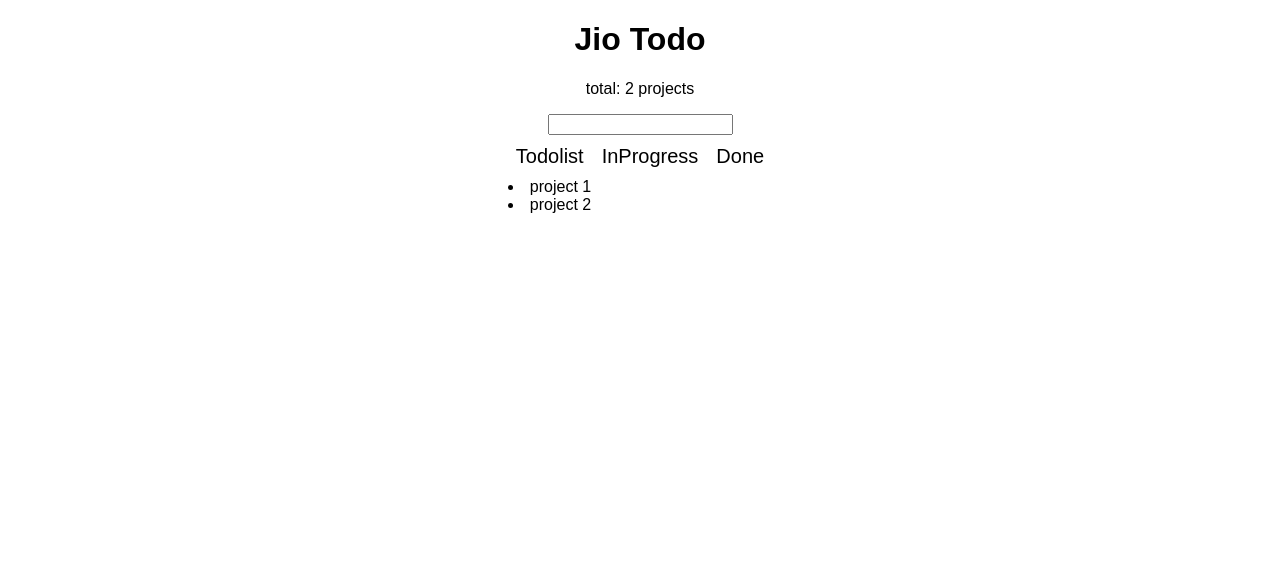
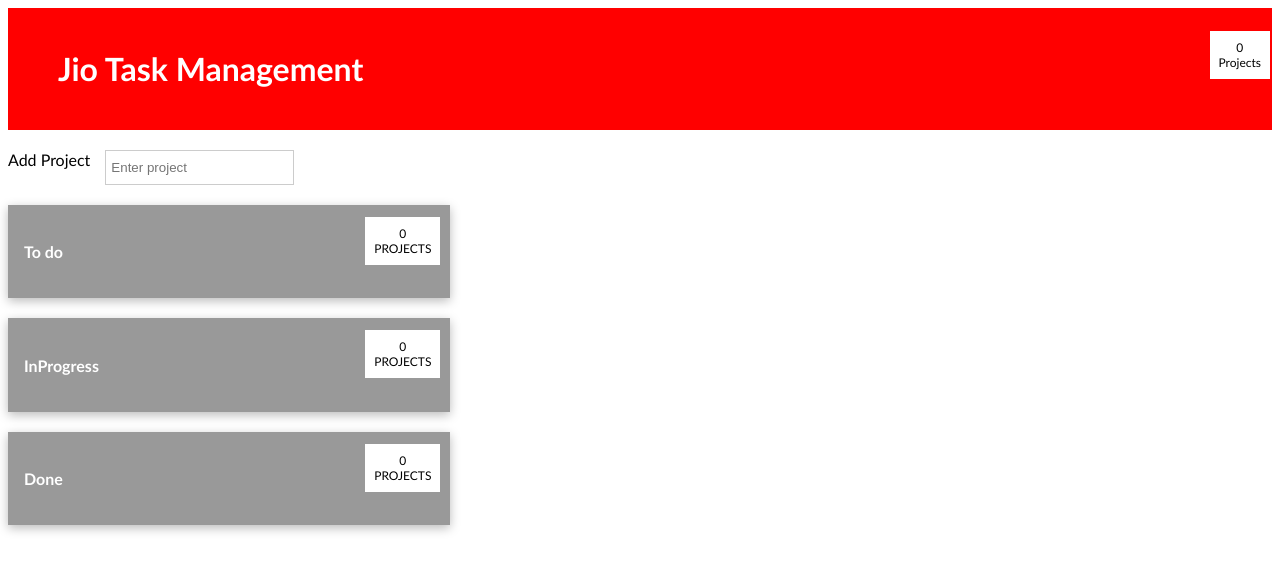
Before and after one commit to shablcuShaluRai/Task-managment, a React (Create React App) app: page / in a window 1280 px wide. Shown: the top 572 px of the page. Built offline with nearby package versions, Linux system fonts and the light colour scheme.

Commit message:
updated  project number

```diff
--- a/package.json
+++ b/package.json
@@ -5,8 +5,8 @@
   "dependencies": {
     "react": "^16.1.1",
     "react-dom": "^16.1.1",
+    "react-dropzone": "^4.2.3",
     "react-scripts": "1.0.17"
-
   },
   "scripts": {
     "start": "react-scripts start",
--- a/src/App.js
+++ b/src/App.js
@@ -1,18 +1,15 @@
 import React, { Component } from 'react';
-import Draggable from 'react-draggable';
-
-
-
-let intialTasks = [
-    'project 1',
-    'project 2'
-   ];
+import TodoItem from './TodoItem'
 
 export default class App extends Component {
 
   state = {
-    todo:intialTasks,
-    newItem:''
+    projects : [],
+    todo : [],
+    progress : [],
+    done : [],
+    newItem : '',
+    mainover: {},
   }
 
 
@@ -22,6 +19,7 @@
 
     updateItem = (newItem) => {
       this.state.todo.push(this.state.newItem)
+      this.state.projects.push(this.state.newItem)
           this.setState({newItem:''})
      }
 
@@ -31,42 +29,90 @@
       }
     }
 
+    dragOver = (e) => {
+      this.setState({
+        mainover : e.target.dataset
+      });
+        }
+
+
+
   render() {
-    let showingData = this.state.todo.sort()
-    console.log(showingData.length);
+      return (
+      <div>
+      <div className="header container-fluid">
+        <div >
+              <h1> Jio Task Management </h1>
+        </div>
+      </div>
+      <div className="count-bar total">
+        {this.state.projects.length} <br/> Projects
+      </div>
+      <div className="container">
 
-    return (
-      <div className="App" align='center'>
-        <h1>Jio Todo</h1>
-        <p>total: {showingData.length} projects </p>
+        <label>Add Project</label>
         <input
          type = 'text'
+         placeholder = 'Enter project'
          value = {this.state.newItem}
          onChange = { (event) => this.handleChange(event.target.value)}
          onKeyPress = { this.handleKeyPress}
         />
-         <div>
-         <table>
-         <thead>
-         <tr>
-         <td>Todolist</td>
-         <td>InProgress</td>
-         <td>Done</td>
-         </tr>
-         </thead>
-          <tbody>
-          {showingData.map((todo, index) =>
-            <Draggable>
-            <li key = { index }>
-             { todo }</li>
-            </Draggable>) }
-          </tbody>
+        </div>
 
 
+         <div className='container'>
+           <div onDragOver={this.dragOver}>
+               <div className='row'>
+                 <div className="todo block">
+                   <div className="block-header">
+                     <h4 data-type="todo">To do </h4>
+                     <div className="count-bar">{this.state.todo.length} <br/> PROJECTS</div>
+                   </div>
+                   <div className="block-body">
+                     <TodoItem
+                        list={this.state.todo}
+                        over={this.state.mainover}
+                       id="todo" />
+                    </div>
+                 </div>
+               </div>
+               <div  className = 'col2'data-type="progress">
+               <div>
+                 <div className=" block" data-type="progress">
+                     <div className="block-header" data-type="progress">
+                       <h4 data-type="progress">  InProgress </h4>
+                       <div className="count-bar" data-type="progress">{this.state.progress.length} <br/> PROJECTS</div>
+                     </div>
+                     <div className="block-body" data-type="progress">
+                      <TodoItem
+                         list={this.state.progress}
+                          over={this.state.mainover}
+                         id="progress" />
+                     </div>
+                 </div>
+               </div>
+               </div>
+               <div  className='col3' data-type="done">
+                 <div className=" block" data-type="done">
+                     <div className="block-header" data-type="done">
+                       <h4 data-type="done">  Done </h4>
+                       <div className="count-bar" data-type="done">{this.state.done.length} <br/> PROJECTS</div>
+                     </div>
+                     <div className="block-body" data-type="done">
 
-         </table>
-         </div>
+                       <TodoItem
+                         list={this.state.done}
+                          over={this.state.mainover}
+                         id="done" />
+
+                     </div>
+                 </div>
+               </div>
+           </div>
       </div>
+      </div>
+
     );
   }
 }
--- /dev/null
+++ b/src/TodoItem.js
@@ -0,0 +1,86 @@
+import React, { Component } from 'react';
+
+
+export default class TodoItem extends Component {
+
+  state = {
+    list : this.props.list,
+    id: this.props.id
+  }
+
+
+    dragStart = (e) =>  {
+    this.dragged = e.currentTarget;
+      e.dataTransfer.effectAllowed = 'move';
+    }
+
+  dragEnd = (e) => {
+    e.preventDefault();
+
+    let parent = this._reactInternalFiber._debugOwner.stateNode;
+    console.log("parent", parent);
+    // access the state of parent
+    let parentState = parent.state;
+    // source has :  DOMStringMap {id: "3", type: "todo", elem: "falkdj"}
+    let source = this.dragged.dataset;
+    // list of elements
+    let newList = this.state.list;
+    // dest has destination where move the element.
+    let dest = this.props.over;
+    console.log("dest", dest.type);
+    console.log("this.props",this.props);
+
+    if (Object.keys(dest).length > 0) {
+      if (dest.type !== this.state.id) {
+          newList.splice(source.id, 1);
+          this.setState({
+            list: newList
+          })
+
+          let destList = parentState[dest.type];
+          destList.splice(dest.id, 0, source.elem);
+           let listKey = dest.type;
+           console.log("listKey",listKey);
+          parent.setState({
+            listKey: destList
+          })
+          console.log("parnjer", parent.state.listKey);
+      }
+      else if (dest.type === this.state.id) {
+          dest = this.over.dataset;
+          newList.splice(source.id, 1);
+          newList.splice(dest.id, 0, source.elem);
+          this.setState({
+            list: newList
+          })
+      }
+  }
+  }
+
+
+
+  dragOver = (e) =>  {
+  this.over = e.target;
+  }
+
+  render () {
+    let  showingData = this.state.list.sort()
+  return (
+    <ul onDragOver={this.dragOver}>
+      {showingData.map((item, index) =>  {
+        return (
+          <li data-id={index}
+          data-type={this.state.id}
+          data-elem={item}
+          key={index}
+          draggable="true"
+          onDragEnd={this.dragEnd}
+          onDragStart={this.dragStart}>
+            {item}
+          </li>
+          )
+        })}
+    </ul>
+  )
+  }
+  }
--- a/src/index.css
+++ b/src/index.css
@@ -1,26 +1,83 @@
 body {
-  margin: 0;
-  padding: 0;
-  font-family: sans-serif;
+	font-family: "Trebuchet MS";
+	background: #fff;
+}
+
+.header {
+  background: #FF0000;
+  padding: 20px 50px;
+  margin-bottom: 20px;
+  color: #fff;
+}
+
+label {
+  margin-right: 15px;
+}
+
+input {
+  padding: 9px 5px;
+  outline: none;
+  border: 1px solid #ccc;
+  background: #fff;
+}
+
+.block {
+  margin: 20px 0px;
+  width: 35%;
+  position: relative;
+  background: #fff;
+  min-height: 90px;
+  box-shadow: 0px 3px 10px #bbb;
+}
+
+.block-header {
+	background: #999;
+	padding: 16px;
+}
+
+.block-header h4 {
+	display: inline-block;
+	color: #fff;
 }
 
 
-table {
-  border-collapse: separate;
+.count-bar {
+	position: absolute;
+	right: 10px;
+	top: 12px;
+	background: #fff;
+	text-align: center;
+	padding: 9px;
+  font-size: 12px;
 }
 
-th {
-  font-size: 25px;
-  text-align: left;
-  padding: 8px;
+.count-bar.total {
+  top: 31px;
 }
 
-td {
-  font-size: 20px;
-  text-align: left;
-  padding: 8px;
+ul {
+	margin: 0 !important;
+	padding: 0 !important;
+	list-style: none;
 }
 
-tr, td {
-  border: none;
+li {
+	padding: 15px 9px;
+	border-bottom: 1px solid #d0d0d0;
+	cursor: move;
+  word-wrap: break-word;
+  border: 1px solid #f0f0f0;
+  box-shadow: 0px 0px 4px #d0d0d0;
+  border-left: 5px solid #999;
 }
+
+.row:before {
+    display: table;
+    content: " ";
+	}
+	.container {
+  display: flex;
+}
+.container > div {
+  flex: 1; /*grow*/
+}
```
